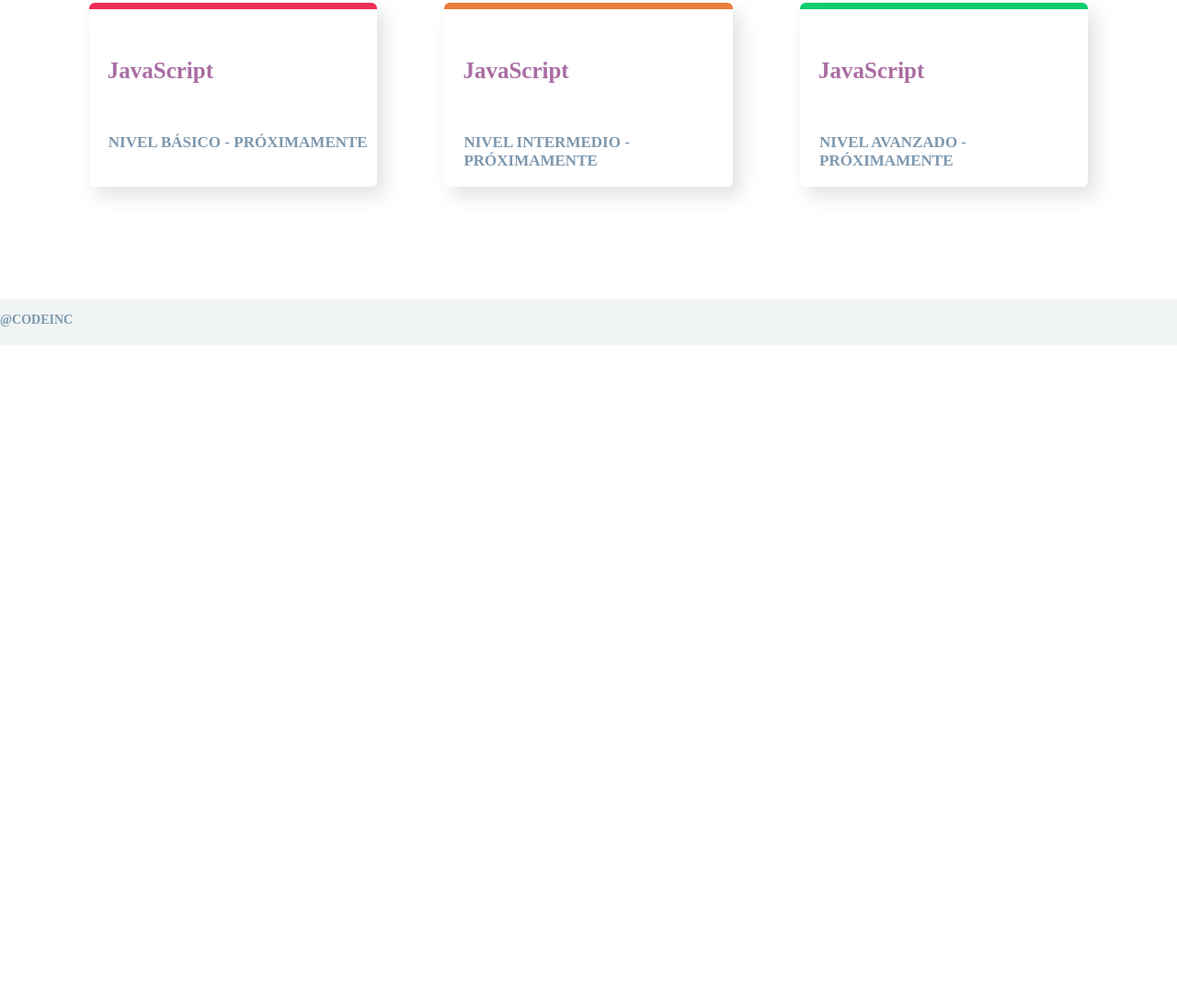
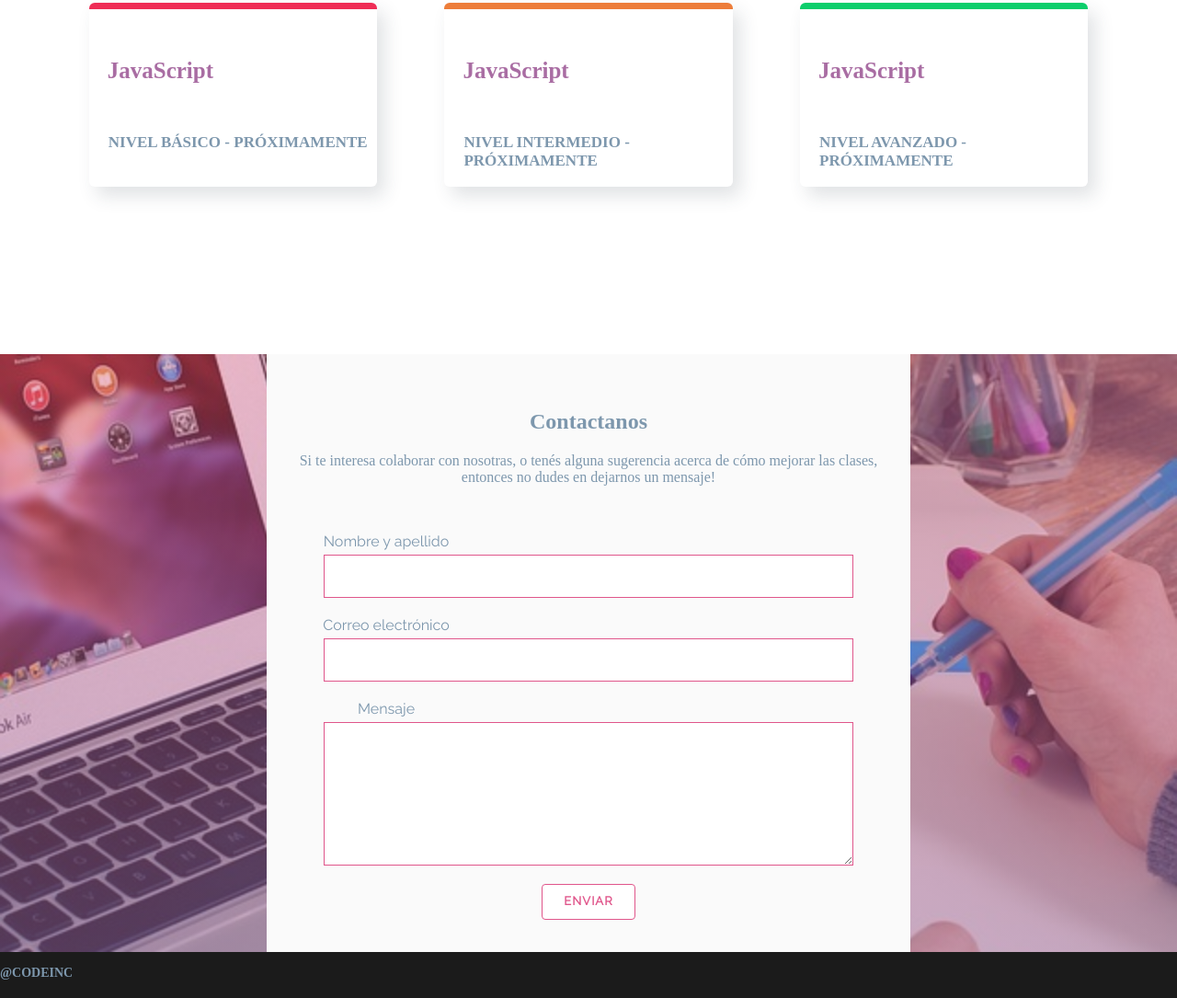
Before and after one commit to evagabriela/spanish-tutorial-project, a plain HTML site: page index.html in a window 1280 px wide. Shown: the part 1219-2304 px from the top of the page at 92% size. Before the commit the page ends 1594 px from the top, so only its background shows below. Drawn offline with nearby package versions, Linux system fonts and the light colour scheme; a web font is replaced by a local one.

Commit message:
created a contact section

```diff
--- a/css/main.css
+++ b/css/main.css
@@ -1,5 +1,6 @@
 * {
   box-sizing: border-box;
+  -webkit-font-smoothing: antialiased;
 }
 
 body {
@@ -44,6 +45,7 @@ nav {
    url("https://s3-us-west-1.amazonaws.com/spanishtutorial/working-women-small.jpg");
    background-repeat: no-repeat;
    background-size: cover;
+   background-attachment: fixed;
     width: 100%;
     height: 100vh;
     color: #fff;
@@ -180,7 +182,7 @@ h5 {
 /*FOOTER*/
 .about {
 	margin-top: 0px;
-	background-color: #F0F4F5;
+	background-color: #1b1b1b;
 	overflow: hidden;
 	height: 50px;
 }
@@ -194,3 +196,94 @@ h6 {
 	margin: 0 auto;
 	margin-top: 5px;
 }
+
+.white-spacer {
+	height: 15px;
+}
+
+input, textarea, label {
+	display: block;
+	margin: 0 auto;
+}
+
+textarea, input {
+	width: 90%;
+	border: 1.5px solid #e0568b;
+	margin-top: 5px;
+	margin-bottom: 5px;
+}
+
+input {
+	padding: 15px;
+}
+
+label {
+	margin-right: 440px;
+	font-size: 16px;
+	font-family: 'Raleway', sans-serif;
+	margin-top: 20px;
+}
+
+textarea {
+	-webkit-appearance: none;
+}
+
+.contact {
+	padding-bottom: 30px;
+	background: linear-gradient(rgba(214, 87, 128, .4), rgba(169, 109, 163, .5)),
+	url("../images/woman-cellphone.jpg");
+	height: 650px;
+	background-size: cover;
+	background-attachment: fixed;
+	background-repeat: no-repeat;
+}
+
+.form-block {
+	background-color: #fafafa;
+	max-width: 700px;
+	margin: 0 auto;
+	margin-top: 120px;
+	padding: 30px;
+	height: 650px;
+	padding-top: 40px;
+}
+
+.send {
+	background-color: #ffffff;
+    border-color: #e0568b;
+    color: #e0568b;
+    font-family: Open Sans;
+    font-style: normal;
+    font-weight: 600;
+    text-transform: uppercase;
+    position: relative;
+    display: inline-block;
+    width: auto;
+    height: 39px;
+    line-height: 36px;
+    margin: 0;
+    margin-top: 15px;
+    padding: 0 23px;
+    font-size: 13px;
+    font-weight: 700;
+    font-family: Raleway,sans-serif;
+    text-align: left;
+    text-decoration: none;
+    cursor: pointer;
+    white-space: nowrap;
+    outline: 0;
+    font-style: normal;
+    text-transform: uppercase;
+    letter-spacing: 1px;
+    -o-border-radius: 4px;
+    -moz-border-radius: 4px;
+    -webkit-border-radius: 4px;
+    -ms-border-radius: 4px;
+    border-radius: 4px;
+    text-shadow: none;
+}
+
+.send:hover {
+	background-color: #e0568b;
+	color: #fff;
+}
--- a/index.html
+++ b/index.html
@@ -8,6 +8,7 @@
 	<script src="https://use.fontawesome.com/442a884b4a.js"></script>
 	<link href="https://fonts.googleapis.com/css?family=Playfair+Display|Raleway" rel="stylesheet">
 		<link href="https://fonts.googleapis.com/css?family=Gentium+Basic" rel="stylesheet">
+		<link href="https://fonts.googleapis.com/css?family=Raleway" rel="stylesheet">
 </head>
 <body>
 
@@ -82,6 +83,24 @@
 			</article>
 		</section>
 
+		<!-- Last section - Footer  -->
+		<div class="contact">
+		<form action="submit">
+			<div class="form-block">
+			<h2>Contactanos</h2>
+			<p>Si te interesa colaborar con nosotras, o tenés alguna sugerencia acerca de cómo mejorar las clases, entonces no dudes en dejarnos un mensaje!</p>
+			<div class="white-spacer"></div>
+			<label for="userName">Nombre y apellido</label>
+			<input type="text" name="userName" id="userName">
+			<label for="email">Correo electrónico</label>
+			<input type="email" name="email" id="email">
+			<label for="message">Mensaje</label>
+			<textarea name="message" id="message" cols="30" rows="10"></textarea>
+			<input type="submit" value="Enviar" class="send">
+			</div>
+		</form>
+
+		</div>
 
 		<!-- Last section - Footer  -->
 		<footer>
```
Also changed, not shown: 2 other files.
